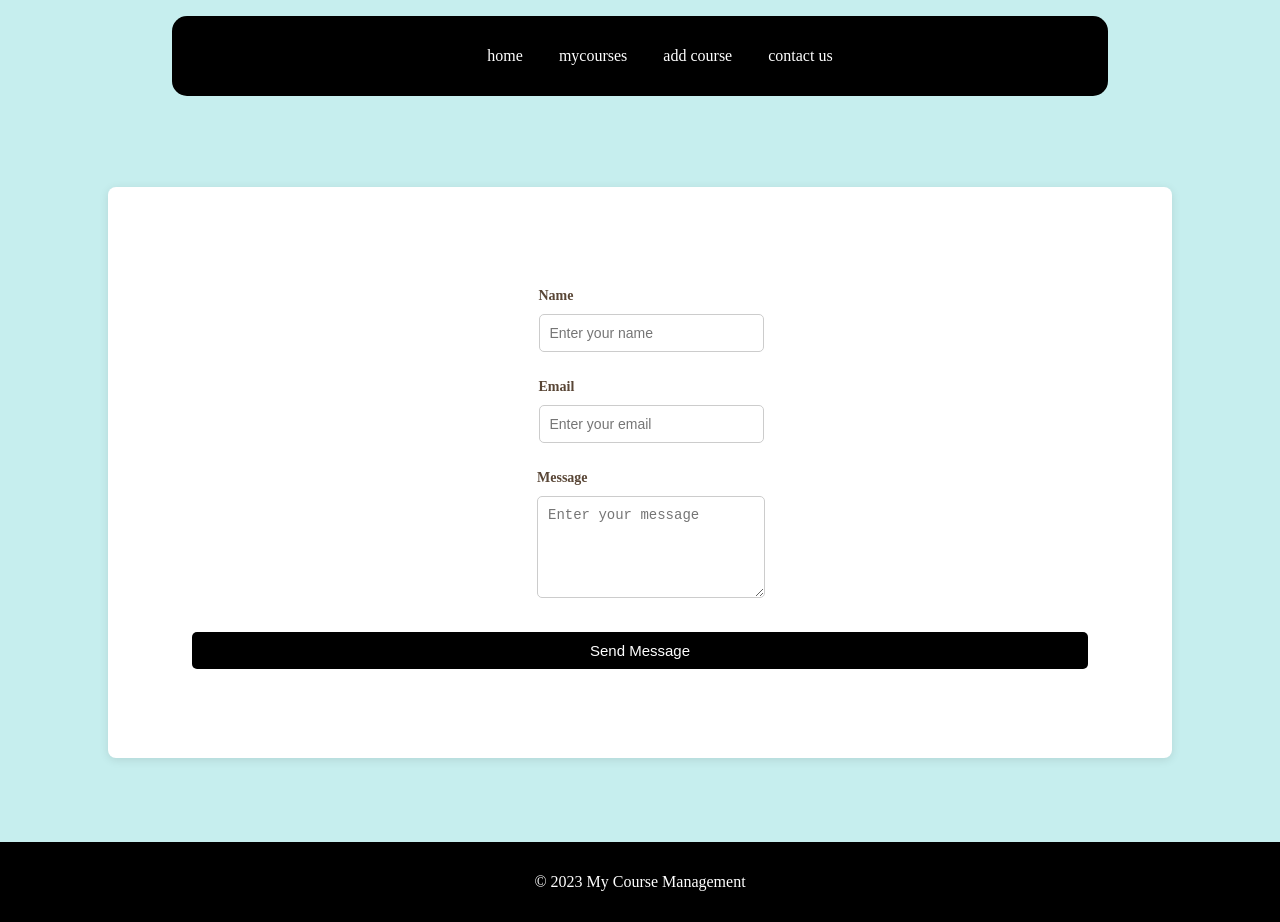
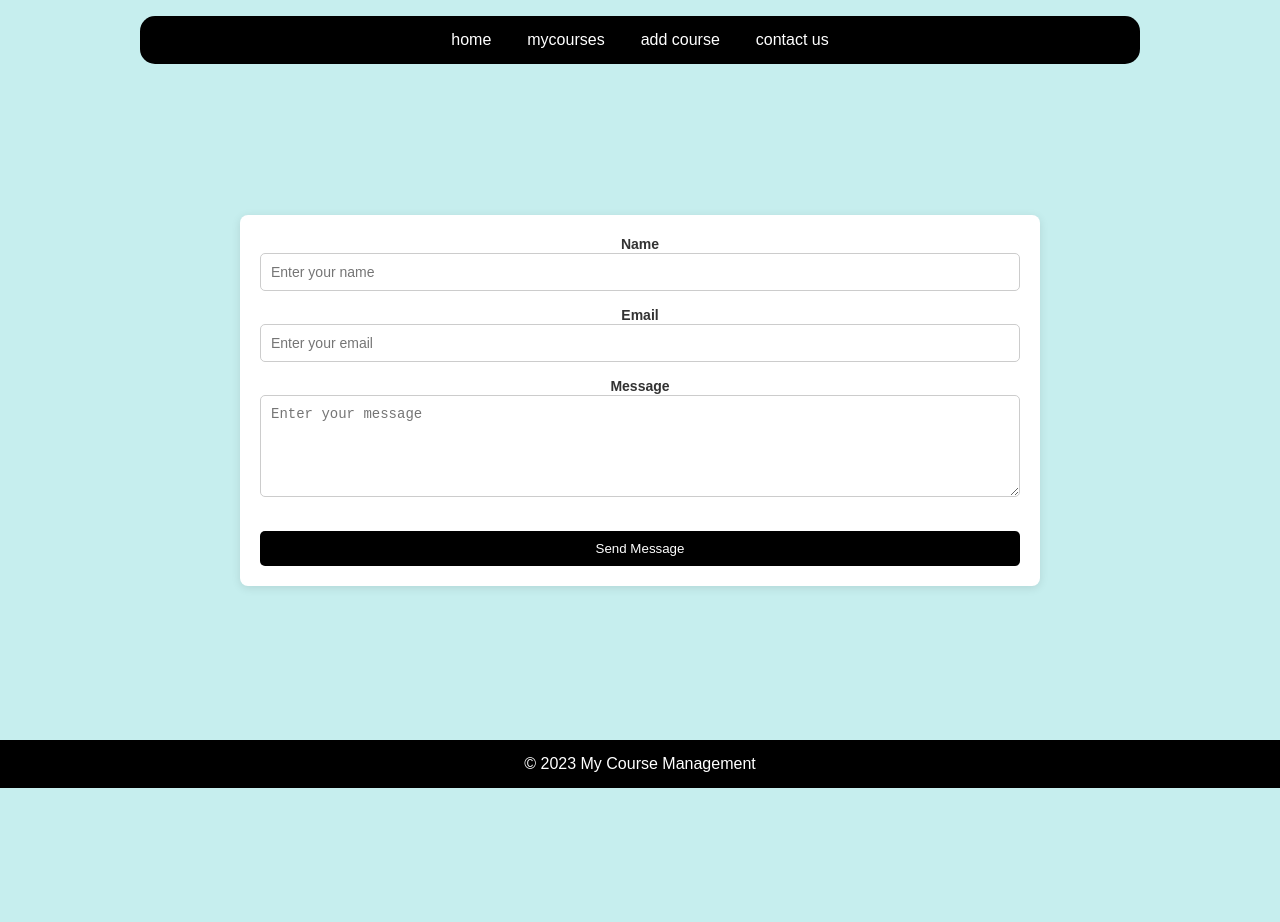
Before and after one commit to abdelrahmanmohmed2/course-management, a plain HTML site: page contactus.html in a window 1280 px wide. After the commit the page ends 800 px from the top, so only its background shows below. Drawn offline with Linux system fonts and the light colour scheme.

Commit message:
Update style.css

```diff
--- a/style.css
+++ b/style.css
@@ -1,95 +1,86 @@
-body
-{
+* {
+    box-sizing: border-box;
+    margin: 0;
+    padding: 0;
+}
+
+/* Body */
+body {
     background-color: rgb(198, 238, 238);
-margin:0;
-padding:0;
+    font-family: Arial, sans-serif;
+}
 
-}
-a
-{
-color:white;
+/* Links */
+a {
+    color: white;
     text-decoration: none;
 }
-li
-{
+
+/* Lists */
+li {
     list-style: none;
 }
-nav{
+
+nav {
     display: flex;
-justify-content: space-around;
+    justify-content: center;
     align-items: center;
     background-color: black;
     padding: 10px 20px;
-width: 70vw;
+    width: 90%;
+    max-width: 1000px;
     margin: 1rem auto;
     border-radius: 15px;
-overflow-x: auto;
-overflow-y: hidden;
-white-space: nowrap;
-text-align: center;
-flex-wrap: nowrap;
 }
-nav ul
-{
+
+nav ul {
     display: flex;
     gap: 1rem;
+    flex-wrap: wrap;
+    justify-content: center;
+}
 
+nav li {
+    padding: 5px 10px;
+    border-radius: 5px;
+    transition: all .3s ease-in-out;
 }
-nav li
-{
-padding: 5px  10px;
-border-radius: 5px;
-transition:all .3s ease-in-out;
 
+nav li:hover {
+    background-color: rgb(99, 58, 27);
+    transform: translateY(-3px) scale(1.05);
 }
-nav li:hover
-{
-background-color: rgb(99, 58, 27);
-transform: translateY(-3px);
-transform: scale(1.1);
 
-}
-main{
-height: 80vh;
+/*  MAIN  */
+main {
+    min-height: 80vh;
     display: flex;
     flex-direction: column;
     justify-content: center;
     align-items: center;
-color: lab(31.51% 6.48 13.08);
-text-wrap:wrap;
+    color: #333;
     text-align: center;
-padding: 5vh;}
-.button
-{
-    padding: 10px  20px;
-width: 70vw;
-margin: 1rem auto ;
+    padding: 20px;
+}
+
+.button {
+    padding: 10px 20px;
+    margin: 1rem auto;
     border-radius: 15px;
-overflow-y: hidden;
     background-color: black;
+    color: white;
+    display: inline-block;
     transition: all .3s ease-in-out;
+}
 
+.button:hover {
+    background-color: rgb(99, 58, 27);
+    transform: translateY(-3px) scale(1.05);
 }
-.button:hover
-{
-    background-color: rgb(99, 58, 27);
-    transform: translateY(-3px);
-    transform: scale(1.1);
 
-
-}
-footer{
-justify-content: end;
-text-align: center;
-background-color: black;
-padding: 15px;
-align-items: center;
-margin: 10px 0px 0px;
-color:white;
-}
 table {
-    width: 80%;
-    color: black;
+    width: 90%;
+    max-width: 900px;
     margin: 20px auto;
     border-collapse: collapse;
     font-family: Arial, sans-serif;
@@ -97,7 +88,7 @@ table {
 
 th, td {
     border: 1px solid #ccc;
-    padding: 12px;
+    padding: 10px;
     text-align: left;
 }
 
@@ -108,98 +99,98 @@ th {
 tr:nth-child(even) {
     background-color: #fafafa;
 }
+
 tr:nth-child(odd) {
-background-color: #777777;
+    background-color: #ddd;
 }
 
-h2 {
-    text-align: center;
+.container {
+    width: 90%;
+    max-width: 800px;
+    margin: 30px auto;
+    background: white;
+    padding: 20px;
+    border-radius: 8px;
+    box-shadow: 0 2px 10px rgba(0,0,0,0.1);
+}
+
+.container form {
+    display: flex;
+    flex-direction: column;
+}
+
+.input-group {
+    margin-bottom: 15px;
 }
 
 label {
-    display: block;
-    margin-top: 12px;
+    margin-bottom: 5px;
     font-weight: bold;
+    font-size: 14px;
 }
 
-input, textarea, select {
+input,
+textarea,
+select {
     width: 100%;
     padding: 10px;
-    margin-top: 5px;
     border: 1px solid #ccc;
     border-radius: 5px;
+    font-size: 14px;
 }
 
+input:focus,
+textarea:focus {
+    border-color: rgb(76, 110, 140);
+    outline: none;
+}
+
+.send-btn,
 button {
     margin-top: 15px;
-    width: 100%;
     padding: 10px;
-    background-color: black;
+    background: black;
     color: white;
     border: none;
     border-radius: 5px;
     cursor: pointer;
 }
 
+.send-btn:hover,
 button:hover {
-    background-color: green;
-}
-.container {
-    display:flex;
-    width: 80vw;
-    height: 70vh;
-    margin: 5vw auto;
-    background:white;
-    padding: 15px 20px;
-    border-radius: 8px;
-    box-shadow: 0 2px 10px rgba(0,0,0,0.1);
-}
-.container form{
-    width: 100%;
-    padding: 5vw;
-    margin: 10px auto;
-    display: flex;
-    flex-direction: column;
-    justify-content: center;
-    align-items: center;
-}
-.input-group {
-    margin-bottom: 15px;
+    background: green;
 }
 
-label {
-    display: flex;
-    margin-bottom: 5px;
-    font-weight: bold;
+/*  FOOTER  */
+footer {
+    text-align: center;
+    background-color: black;
+    padding: 15px;
+    color: white;
+    margin-top: 20px;
+}
+
+@media (max-width: 768px) {
+
+    nav {
+        flex-direction: column;
+        padding: 15px;
+    }
+
+    nav ul {
+        flex-direction: column;
+        gap: 10px;
+    }
+
+    main {
+        padding: 15px;
+    }
+
+    table {
         font-size: 14px;
     }
 
-input,
-textarea {
-    width: 100%;
-    padding: 10px;
-    border: 1px solid #ccc;
-    border-radius: 5px;
-    font-size: 14px;
-    outline: none;
+    .container {
+        padding: 15px;
     }
-
-input:focus,
-textarea:focus {
-    border-color: rgb(76, 110, 140);
 }
-
-.send-btn {
-    width: 100%;
-    padding: 10px;
-    background: black;
-    color: white;
-    border: none;
-    border-radius: 5px;
-    cursor: pointer;
-    font-size: 15px;
-}
-
-.send-btn:hover {
-    background: green;
-}
```
Lines whose indentation alone changed are shown as unchanged.
